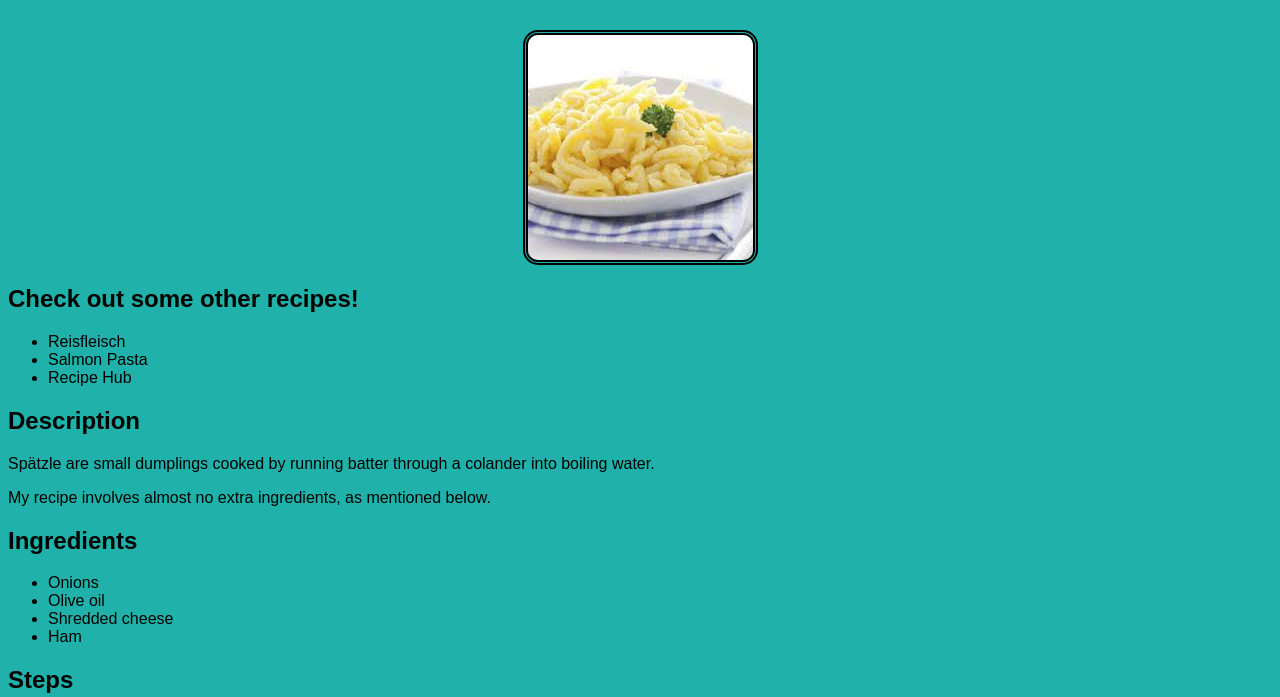
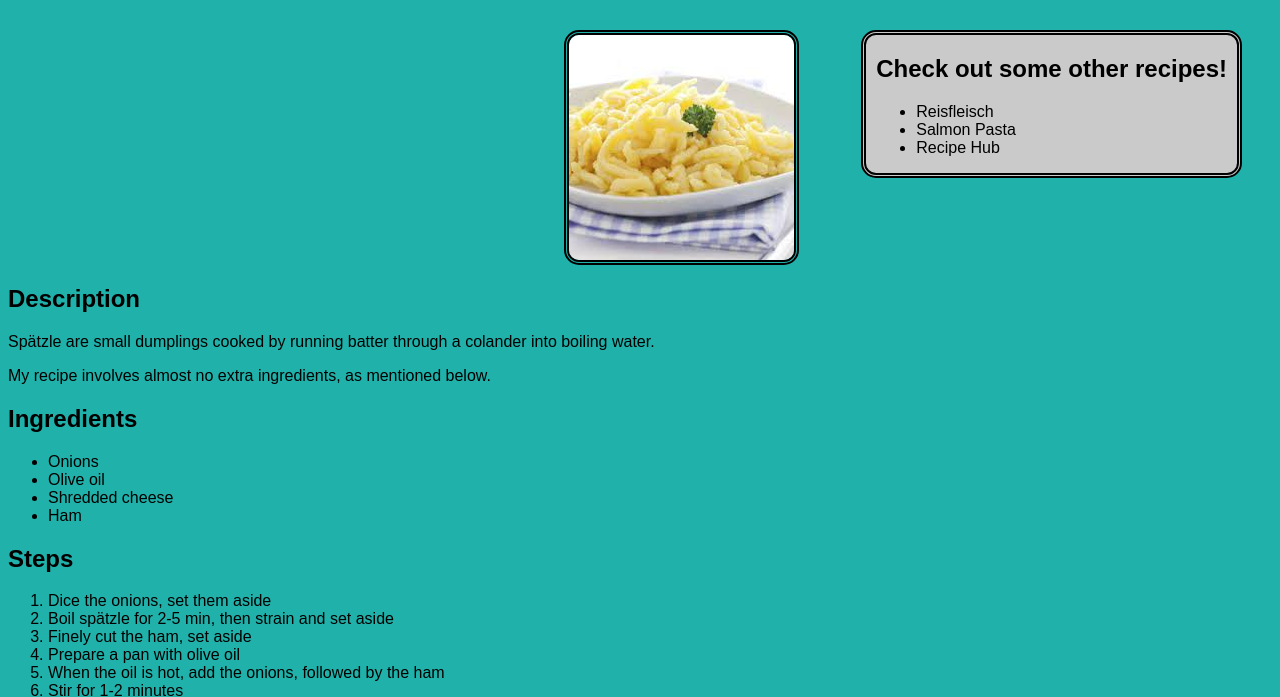
Before and after one commit to ohaiiphee/odin-recipes, a plain HTML site: page recipes/spaetzle/spaetzle.html in a window 1280 px wide. Shown: the part 95-792 px from the top of the page. Drawn offline with Linux system fonts and the light colour scheme.

Commit message:
add nav styling

```diff
--- a/recipes/spaetzle/spaetzle.html
+++ b/recipes/spaetzle/spaetzle.html
@@ -10,8 +10,6 @@
 
 <body>
     <h1 class="header">Spätzle</h1>
-    <img class="image" src="./spaetzle.jpeg" alt="spätzle">
-
 
     <div class="nav">
         <h2>Check out some other recipes!</h2>
@@ -21,6 +19,11 @@
         <li>Recipe Hub</li>
           </ul>
     </div>
+
+    <img class="image" src="./spaetzle.jpeg" alt="spätzle">
+
+
+
 
     <div class="section">
         <h2>Description</h2>
--- a/recipes/spaetzle/styles.css
+++ b/recipes/spaetzle/styles.css
@@ -11,9 +11,22 @@ body {
 
 .image {
     display: block;
-    margin-left: auto;
+    margin-left: 44%;
     margin-right: auto;
     max-width: 90%;
+}
+
+.nav {
+    float: right;
+    background-color: rgb(202, 202, 202);
+    width: fit-content;
+    height: fit-content;
+    padding-left: 10px;
+    padding-right: 10px;
+    margin-right: 30px;
+}
+
+.image, .nav {
     border: 5px double black;
     border-radius: 15px;
 }
```
